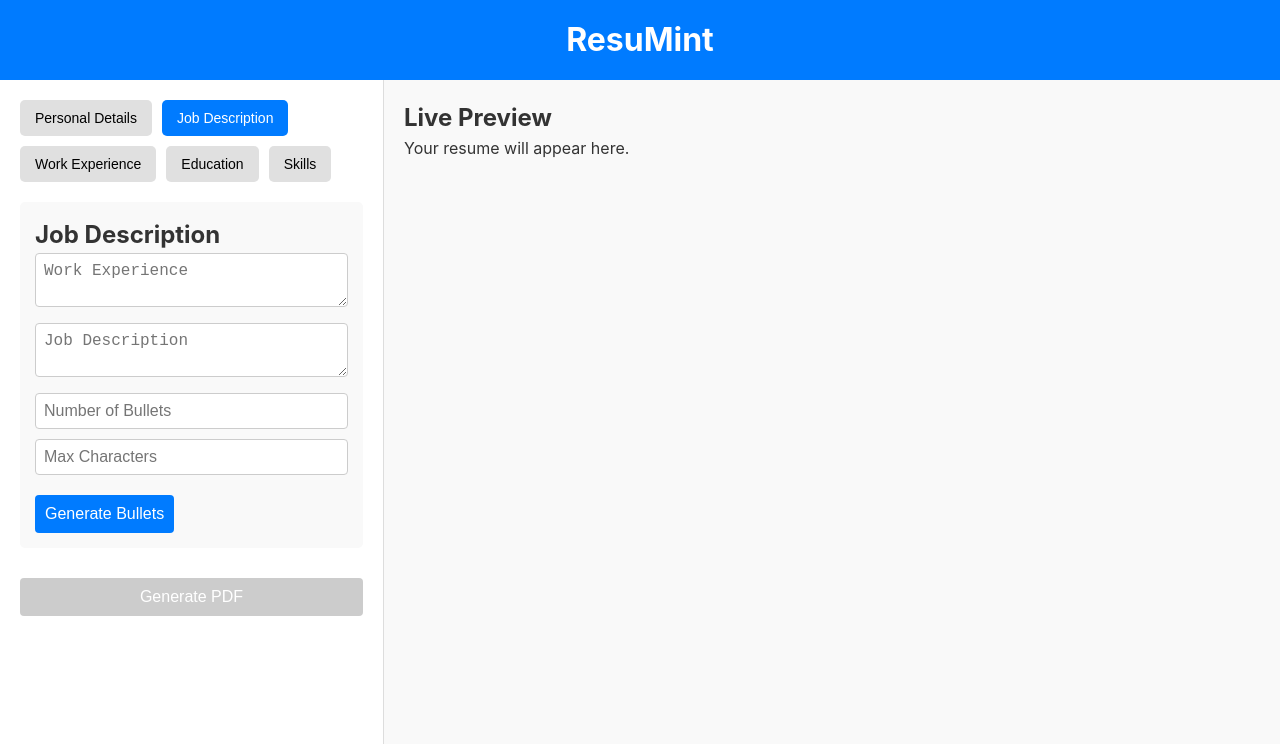
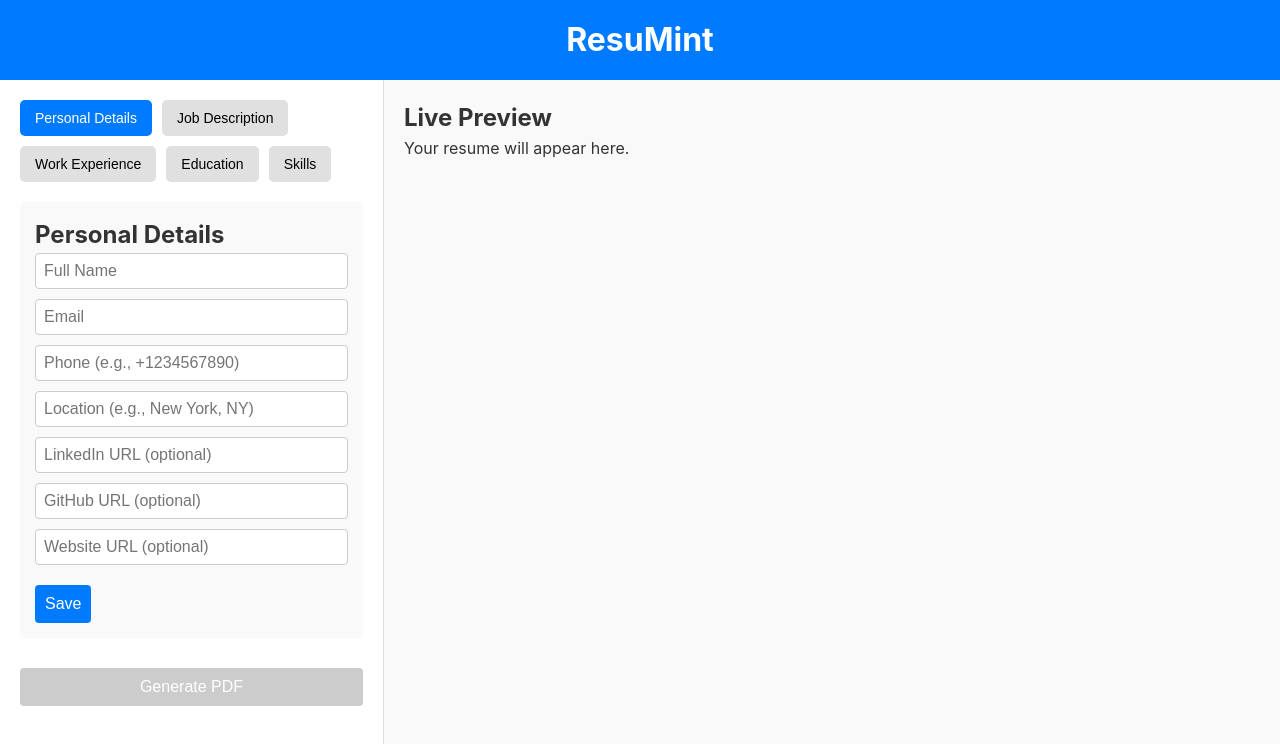
Before and after one commit to nikolaybutnik/resu-mint, a Next.js app: page / in a window 1280 px wide. Shown: the top 744 px of the page. Built offline with nearby package versions, Linux system fonts and the light colour scheme.

Commit message:
Partial implementation of personal details form

```diff
--- a/package.json
+++ b/package.json
@@ -10,8 +10,10 @@
   },
   "dependencies": {
     "@types/file-saver": "^2.0.7",
+    "@types/lodash": "^4.17.16",
     "axios": "^1.9.0",
     "file-saver": "^2.0.5",
+    "lodash": "^4.17.21",
     "next": "15.3.1",
     "openai": "^4.96.1",
     "react": "^19.0.0",
--- a/src/app/page.tsx
+++ b/src/app/page.tsx
@@ -1,5 +1,5 @@
 import styles from './page.module.scss'
-import { ResumeForm } from '@/components/ResumeForm/ResumeForm'
+import { FormsContainer } from '@/components/FormsContainer/FormsContainer'
 
 export default function Home() {
   return (
@@ -8,7 +8,7 @@ export default function Home() {
         <h1>ResuMint</h1>
       </header>
       <main className={styles.container}>
-        <ResumeForm />
+        <FormsContainer />
       </main>
     </div>
   )
--- a/src/components/ResumeForm/ResumeForm.tsx
+++ b/src/components/FormsContainer/FormsContainer.tsx
@@ -1,5 +1,5 @@
 'use client'
-import styles from './ResumeForm.module.scss'
+import styles from './FormsContainer.module.scss'
 import {
   useActionState,
   useState,
@@ -21,6 +21,37 @@ import {
   Month,
 } from '@/components/ExperienceBlock/ExperienceBlock'
 import Preview from '@/components/ResumePreview/ResumePreview'
+import PersonalDetails, {
+  PersonalDetailsFormValues,
+} from '@/components/PersonalDetails/PersonalDetails'
+
+enum Tabs {
+  PERSONAL_DETAILS = 'PersonalDetails',
+  JOB_DESCRIPTION = 'JobDescription',
+  WORK_EXPERIENCE = 'WorkExperience',
+  EDUCATION = 'Education',
+  SKILLS = 'Skills',
+}
+
+interface FormState {
+  personalDetails: {
+    data: PersonalDetailsFormValues
+    isValid: boolean
+  }
+  workExperience: {
+    data: ExperienceBlockData[]
+    isValid: boolean
+  }
+  // To be expanded with other forms when needed
+}
+
+const tabs = [
+  { id: Tabs.PERSONAL_DETAILS, label: 'Personal Details' },
+  { id: Tabs.JOB_DESCRIPTION, label: 'Job Description' },
+  { id: Tabs.WORK_EXPERIENCE, label: 'Work Experience' },
+  { id: Tabs.EDUCATION, label: 'Education' },
+  { id: Tabs.SKILLS, label: 'Skills' },
+]
 
 const dummyExperienceData = [
   {
@@ -50,14 +81,6 @@ const dummyExperienceData = [
       'Developed and maintained web applications using React and Node.js',
     ],
   },
-]
-
-const tabs = [
-  { id: 'PersonalDetails', label: 'Personal Details' },
-  { id: 'JobDescription', label: 'Job Description' },
-  { id: 'WorkExperience', label: 'Work Experience' },
-  { id: 'Education', label: 'Education' },
-  { id: 'Skills', label: 'Skills' },
 ]
 
 const formSchema = z.object({
@@ -96,7 +119,27 @@ type LatexResponseData = {
   fileId: string
 }
 
-export const ResumeForm: React.FC = () => {
+const initialFormState: FormState = {
+  personalDetails: {
+    data: {
+      name: '',
+      email: '',
+      phone: '',
+      location: '',
+      linkedin: '',
+      github: '',
+      website: '',
+    },
+    isValid: false,
+  },
+  workExperience: {
+    data: [],
+    isValid: false,
+  },
+}
+
+export const FormsContainer: React.FC = () => {
+  // TODO: break this out into separate sections, and create controls
   const [formValues, setFormValues] = useState<FormFields>({
     experience: '',
     jobDescription: '',
@@ -104,12 +147,15 @@ export const ResumeForm: React.FC = () => {
     maxCharsPerBullet: 0,
   })
 
+  const [formState, setFormState] = useState<FormState>(initialFormState)
+
   const [sessionId, setSessionId] = useState<string>('')
   const [pdfGenerating, setPdfGenerating] = useState(false)
   const [experienceData, setExperienceData] =
     useState<ExperienceBlockData[]>(dummyExperienceData)
-  const [activeTab, setActiveTab] = useState<string>('JobDescription')
+  const [activeTab, setActiveTab] = useState<string>(Tabs.PERSONAL_DETAILS)
   const [view, setView] = useState<'input' | 'preview'>('input')
+  const [showWarning, setShowWarning] = useState<boolean>(false)
 
   const [state, formAction, isPending] = useActionState(
     async (_previousState: ResumeFormState | null, formData: FormData) => {
@@ -265,10 +311,26 @@ export const ResumeForm: React.FC = () => {
       endDate: { month: '', year: '', isPresent: false },
       companyName: '',
       location: '',
-      bulletPoints: [''],
+      bulletPoints: [],
     }
     setExperienceData((prev) => [...prev, newBlock])
   }, [])
+
+  const handlePersonalDetailsUpdate = ({
+    data,
+    isValid,
+  }: {
+    data: PersonalDetailsFormValues
+    isValid: boolean
+  }) => {
+    if (isValid) {
+      localStorage.setItem('resumint_personalDetails', JSON.stringify(data))
+    }
+    // TODO: update local state
+  }
+
+  // TODO: implement validation of all forms
+  const handleFormsValidation = () => {}
 
   const experienceBlocks = useMemo(() => {
     return experienceData.map((experience) => (
@@ -301,33 +363,10 @@ export const ResumeForm: React.FC = () => {
           ))}
         </div>
         <div className={styles.tabContent}>
-          {activeTab === 'PersonalDetails' && (
-            <div className={styles.section}>
-              <h2>Personal Details</h2>
-              <input
-                name='name'
-                placeholder='Full Name'
-                className={styles.formInput}
-                // value={formValues.name || ''}
-                onChange={handleChange}
-              />
-              <input
-                name='email'
-                placeholder='Email'
-                className={styles.formInput}
-                // value={formValues.email || ''}
-                onChange={handleChange}
-              />
-              <input
-                name='phone'
-                placeholder='Phone'
-                className={styles.formInput}
-                // value={formValues.phone || ''}
-                onChange={handleChange}
-              />
-            </div>
+          {activeTab === Tabs.PERSONAL_DETAILS && (
+            <PersonalDetails onUpdate={handlePersonalDetailsUpdate} />
           )}
-          {activeTab === 'JobDescription' && (
+          {activeTab === Tabs.JOB_DESCRIPTION && (
             <form className={styles.section} action={formAction}>
               <h2>Job Description</h2>
               <textarea
@@ -387,7 +426,7 @@ export const ResumeForm: React.FC = () => {
               </button>
             </form>
           )}
-          {activeTab === 'WorkExperience' && (
+          {activeTab === Tabs.WORK_EXPERIENCE && (
             <div className={styles.section}>
               <h2>Work Experience</h2>
               <button
@@ -400,13 +439,13 @@ export const ResumeForm: React.FC = () => {
               {experienceBlocks}
             </div>
           )}
-          {activeTab === 'Education' && (
+          {activeTab === Tabs.EDUCATION && (
             <div className={styles.section}>
               <h2>Education</h2>
               <p>Add education details here.</p>
             </div>
           )}
-          {activeTab === 'Skills' && (
+          {activeTab === Tabs.SKILLS && (
             <div className={styles.section}>
               <h2>Skills</h2>
               <p>Add skills here (AI-generated in future).</p>
--- /dev/null
+++ b/src/components/PersonalDetails/PersonalDetails.module.scss
@@ -0,0 +1,36 @@
+.section {
+  background-color: #f9f9f9;
+  padding: 15px;
+  border-radius: 5px;
+}
+
+.formInput {
+  width: 100%;
+  padding: 8px;
+  border: 1px solid #ccc;
+  border-radius: 4px;
+  font-size: 16px;
+}
+
+.field {
+  display: flex;
+  flex-direction: column;
+  margin-bottom: 10px;
+}
+
+.errorMessage {
+  color: red;
+  font-size: 14px;
+  margin-top: 4px;
+}
+
+.formButton {
+  padding: 10px;
+  background-color: #007bff;
+  color: white;
+  border: none;
+  border-radius: 4px;
+  cursor: pointer;
+  font-size: 16px;
+  margin-top: 10px;
+}
--- /dev/null
+++ b/src/components/PersonalDetails/PersonalDetails.tsx
@@ -0,0 +1,287 @@
+import styles from './PersonalDetails.module.scss'
+import { useState, useEffect } from 'react'
+import { z } from 'zod'
+import { debounce } from 'lodash'
+
+export interface PersonalDetailsFormValues {
+  name: string
+  email: string
+  phone?: string
+  location?: string
+  linkedin?: string
+  github?: string
+  website?: string
+}
+
+type ValidationErrors = {
+  [key in keyof PersonalDetailsFormValues]?: string
+}
+
+interface PersonalDetailsProps {
+  initialValues?: PersonalDetailsFormValues
+  onUpdate?: ({
+    data,
+    isValid,
+  }: {
+    data: PersonalDetailsFormValues
+    isValid: boolean
+  }) => void
+}
+
+const formSchema = z.object({
+  name: z.string().min(1, 'Full name is required'),
+  email: z.string().email('Valid email address is required'),
+  phone: z
+    .string()
+    .optional()
+    .refine(
+      (val) => !val || /^(\+\d+|\d+)$/.test(val),
+      'Phone number can only contain numbers, and an optional + at the beginning'
+    )
+    .refine(
+      (val) => !val || (val.length >= 10 && val.length <= 15),
+      'Phone number must be 10 to 15 characters'
+    ),
+  location: z
+    .string()
+    .max(100, 'Location must be 100 characters or less')
+    .optional(),
+  linkedin: z
+    .string()
+    .optional()
+    .refine(
+      (val) => !val || /^https?:\/\/(www\.)?linkedin\.com\/.*$/.test(val),
+      'Please enter a valid LinkedIn URL'
+    ),
+  github: z
+    .string()
+    .optional()
+    .refine(
+      (val) => !val || /^https?:\/\/(www\.)?github\.com\/.*$/.test(val),
+      'Please enter a valid GitHub URL'
+    ),
+  website: z
+    .string()
+    .optional()
+    .refine(
+      (val) => !val || /^https?:\/\/(www\.)?.*$/.test(val),
+      'Please enter a valid website URL'
+    ),
+})
+
+// TODO: pass initialValues from parent component
+const PersonalDetails: React.FC<PersonalDetailsProps> = ({
+  initialValues = {
+    name: '',
+    email: '',
+    phone: '',
+    location: '',
+    linkedin: '',
+    github: '',
+    website: '',
+  },
+  onUpdate,
+}) => {
+  const [formValues, setFormValues] =
+    useState<PersonalDetailsFormValues>(initialValues)
+  const [errors, setErrors] = useState<ValidationErrors>({})
+  const [touched, setTouched] = useState<
+    Partial<Record<keyof PersonalDetailsFormValues, boolean>>
+  >({})
+  const [isValid, setIsValid] = useState<boolean>(false)
+  const [isInitialized, setIsInitialized] = useState<boolean>(false)
+
+  // This will be utilized if the user is not logged in
+  useEffect(() => {
+    const savedData = localStorage.getItem('resumint_personalDetails')
+    if (savedData) {
+      try {
+        const parsedData = JSON.parse(savedData)
+        const result = formSchema.safeParse(parsedData)
+        const valid = result.success
+        if (valid) {
+          setFormValues(parsedData)
+        }
+        setIsValid(valid)
+        onUpdate?.({ data: parsedData, isValid: valid })
+      } catch (error) {
+        console.error(
+          'Failed to load personal details from localStorage:',
+          error
+        )
+        setIsValid(false)
+        onUpdate?.({ data: formValues, isValid: false })
+      }
+    } else {
+      setIsValid(false)
+      onUpdate?.({ data: formValues, isValid: false })
+    }
+
+    setIsInitialized(true)
+  }, [])
+
+  const validateField = (
+    field: keyof PersonalDetailsFormValues,
+    value: string | undefined
+  ): string => {
+    // Validates only the current field
+    const pickObj = { [field]: true } as { [K in typeof field]: true }
+    const partialSchema = formSchema.pick(pickObj)
+    const result = partialSchema.safeParse({ [field]: value })
+    if (!result.success) {
+      const error = result.error.issues.find((issue) => issue.path[0] === field)
+      return error?.message || ''
+    }
+    return ''
+  }
+
+  const handleChange = (e: React.ChangeEvent<HTMLInputElement>): void => {
+    const { name, value } = e.target
+    setFormValues({ ...formValues, [name]: value })
+    setTouched((prev) => ({ ...prev, [name]: true }))
+  }
+
+  const validateTouchedFields = debounce(
+    (
+      formValues: PersonalDetailsFormValues,
+      touched: Partial<Record<keyof PersonalDetailsFormValues, boolean>>,
+      setErrors: React.Dispatch<React.SetStateAction<ValidationErrors>>
+    ): void => {
+      Object.keys(formValues).forEach((key) => {
+        if (touched[key as keyof PersonalDetailsFormValues]) {
+          const error = validateField(
+            key as keyof PersonalDetailsFormValues,
+            formValues[key as keyof PersonalDetailsFormValues]
+          )
+          setErrors((prev) => ({
+            ...prev,
+            [key]: error || undefined,
+          }))
+        }
+      })
+    },
+    300
+  )
+
+  useEffect(() => {
+    validateTouchedFields(formValues, touched, setErrors)
+    return () => validateTouchedFields.cancel()
+  }, [formValues, touched])
+
+  const validateAll = (): boolean => {
+    const result = formSchema.safeParse(formValues)
+    if (!result.success) {
+      const newErrors: ValidationErrors = {}
+      result.error.issues.forEach((issue) => {
+        const field = issue.path[0] as keyof PersonalDetailsFormValues
+        newErrors[field] = issue.message
+      })
+      setErrors(newErrors)
+      return false
+    }
+    setErrors({})
+    return true
+  }
+
+  const handleSubmit = (e: React.FormEvent) => {
+    e.preventDefault()
+    const valid = validateAll()
+    setIsValid(valid)
+    onUpdate?.({ data: formValues, isValid: valid })
+  }
+
+  return (
+    <form className={styles.section} onSubmit={handleSubmit}>
+      <h2>Personal Details</h2>
+      <div className={styles.field}>
+        <input
+          name='name'
+          placeholder='Full Name'
+          className={styles.formInput}
+          value={formValues.name}
+          onChange={handleChange}
+        />
+        {isInitialized && errors.name && (
+          <p className={styles.errorMessage}>{errors.name}</p>
+        )}
+      </div>
+      <div className={styles.field}>
+        <input
+          name='email'
+          placeholder='Email'
+          className={styles.formInput}
+          value={formValues.email}
+          onChange={handleChange}
+        />
+        {isInitialized && errors.email && (
+          <p className={styles.errorMessage}>{errors.email}</p>
+        )}
+      </div>
+      <div className={styles.field}>
+        <input
+          name='phone'
+          placeholder='Phone (e.g., +1234567890)'
+          className={styles.formInput}
+          value={formValues.phone}
+          onChange={handleChange}
+        />
+        {isInitialized && errors.phone && (
+          <p className={styles.errorMessage}>{errors.phone}</p>
+        )}
+      </div>
+      <div className={styles.field}>
+        <input
+          name='location'
+          placeholder='Location (e.g., New York, NY)'
+          className={styles.formInput}
+          value={formValues.location}
+          onChange={handleChange}
+        />
+        {isInitialized && errors.location && (
+          <p className={styles.errorMessage}>{errors.location}</p>
+        )}
+      </div>
+      <div className={styles.field}>
+        <input
+          name='linkedin'
+          placeholder='LinkedIn URL (optional)'
+          className={styles.formInput}
+          value={formValues.linkedin}
+          onChange={handleChange}
+        />
+        {isInitialized && errors.linkedin && (
+          <p className={styles.errorMessage}>{errors.linkedin}</p>
+        )}
+      </div>
+      <div className={styles.field}>
+        <input
+          name='github'
+          placeholder='GitHub URL (optional)'
+          className={styles.formInput}
+          value={formValues.github}
+          onChange={handleChange}
+        />
+        {isInitialized && errors.github && (
+          <p className={styles.errorMessage}>{errors.github}</p>
+        )}
+      </div>
+      <div className={styles.field}>
+        <input
+          name='website'
+          placeholder='Website URL (optional)'
+          className={styles.formInput}
+          value={formValues.website}
+          onChange={handleChange}
+        />
+        {isInitialized && errors.website && (
+          <p className={styles.errorMessage}>{errors.website}</p>
+        )}
+      </div>
+      <button type='submit' className={styles.formButton}>
+        Save
+      </button>
+    </form>
+  )
+}
+
+export default PersonalDetails
```
Also changed, not shown: src/components/FormsContainer/FormsContainer.module.scss (renamed from src/components/ResumeForm/ResumeForm.module.scss), 1 other file (tests, documents, lock files or other folders).
